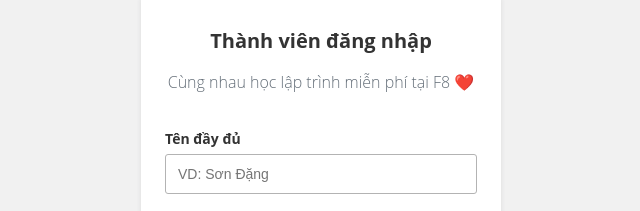
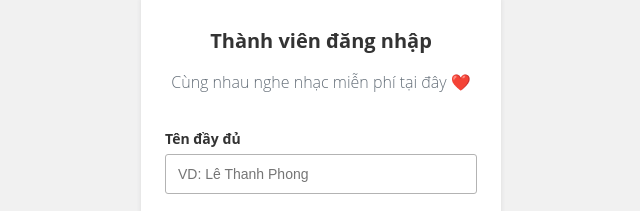
Before and after one commit to LeThanPhon/REGISTRATION-AND-LOGIN-FORM, a plain HTML site: page Form2/index.html in a window 1280 px wide. Shown: the part 144-355 px from the top of the page, 319-959 px from the left. Drawn offline with Linux system fonts and the light colour scheme.

Commit message:
update code

```diff
--- a/Form2/index.html
+++ b/Form2/index.html
@@ -11,13 +11,13 @@
 
         <form action="" method="POST" class="form" id="form-2">
           <h3 class="heading">Thành viên đăng nhập</h3>
-          <p class="desc">Cùng nhau học lập trình miễn phí tại F8 ❤️</p>
+          <p class="desc">Cùng nhau nghe nhạc miễn phí tại đây ❤️</p>
 
           <div class="spacer"></div>
 
           <div class="form-group">
             <label for="fullname" class="form-label">Tên đầy đủ</label>
-            <input id="fullname" name="fullname" rules="required" type="text" placeholder="VD: Sơn Đặng" class="form-control">
+            <input id="fullname" name="fullname" rules="required" type="text" placeholder="VD: Lê Thanh Phong" class="form-control">
             <span class="form-message"></span>
           </div>
 
```
